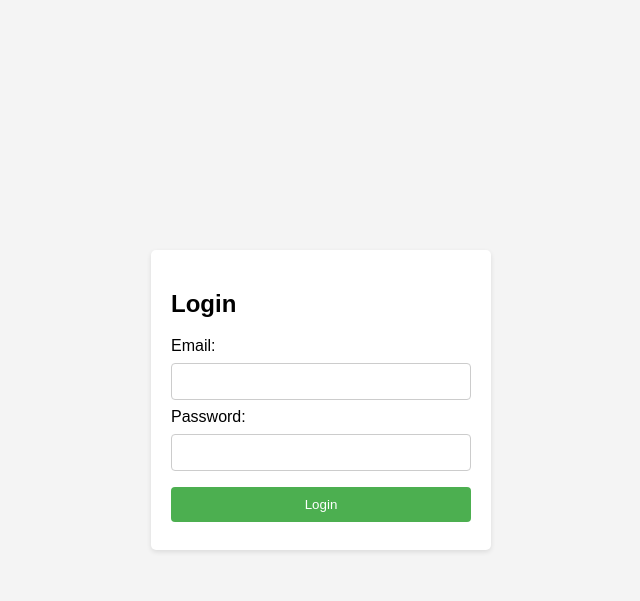
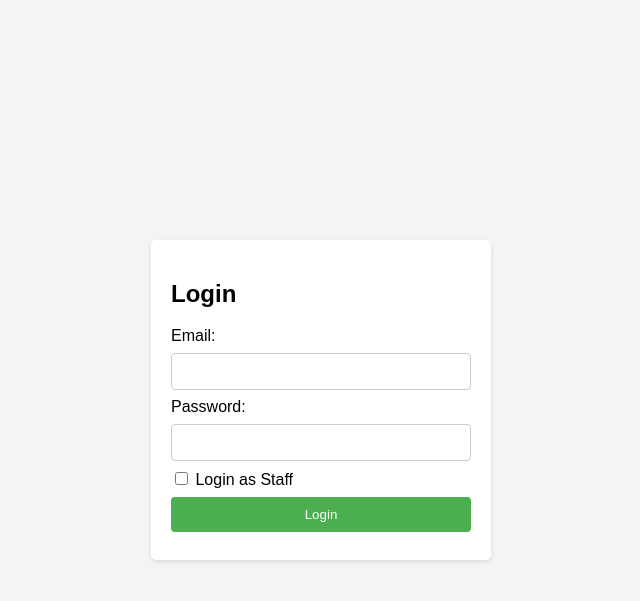
Before and after one commit to AbdullatifItani/Gym-Management-System, a Flask app: page /login in a window 1280 px wide. Shown: the top 601 px of the page, without its empty margins (319-959 px from the left). Run offline with Flask 3, Linux system fonts and the light colour scheme; some libraries are stand-ins or nearby versions.

Commit message:
implemented login as staff

```diff
--- a/EECE433Project/app.py
+++ b/EECE433Project/app.py
@@ -63,14 +63,20 @@ def login():
     if request.method == "POST":
         email = request.form["email"]
         password = request.form["password"]
+        staff = request.form["staff"]
         cursor = conn.cursor()
-        cursor.execute("select mid, pass from member where email =%s", (email,))
+        if staff:
+            cursor.execute("select sid, pass from staff where email =%s", (email,))
+        else:
+            cursor.execute("select mid, pass from member where email =%s", (email,))
         data = cursor.fetchone()
         if data is None:
             return "error"
         if data[1] == password:
             if email == "admin@gmail.com":
                 session['admin'] = True
+            if staff:
+                session['staff'] = True
             session['token'] = create_token(data[0])
             return redirect("/")
     return render_template("login.html")
--- a/EECE433Project/templates/login.html
+++ b/EECE433Project/templates/login.html
@@ -53,6 +53,8 @@
         <input type="text" id="email" name="email" required>
         <label for="password">Password:</label>
         <input type="password" id="password" name="password" required>
+        <input type="checkbox" id="staff" name="staff" value="true">
+        <label for="staff">Login as Staff</label><br>
         <input type="submit" value="Login">
     </form>
 </div>
```
